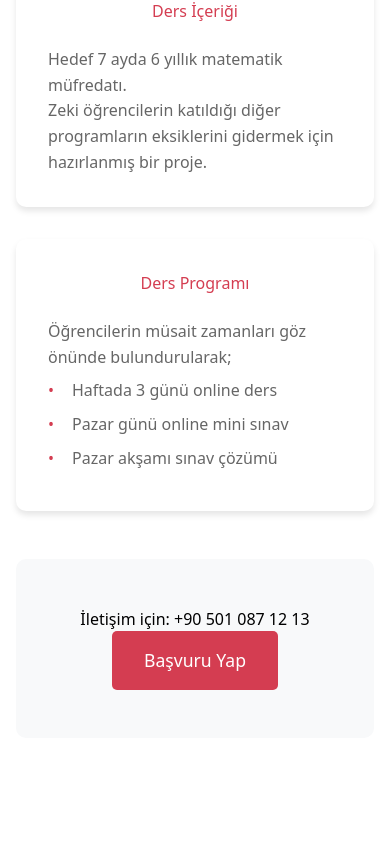
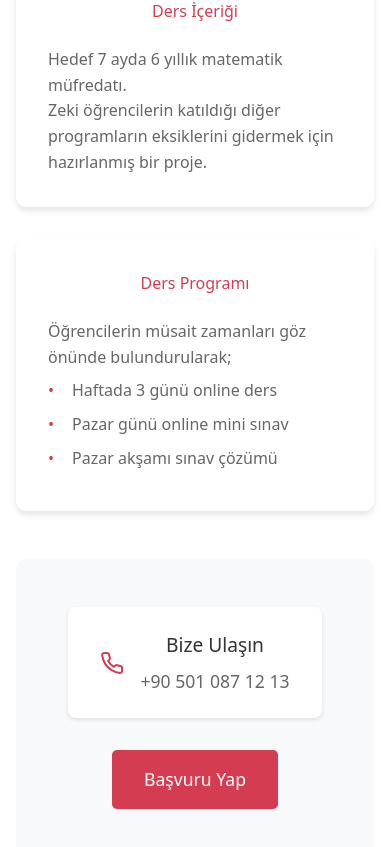
Before and after one commit to alifuatakbas/e-math-frontend, a Next.js app: page /2025-yaz in a window 390 px wide. Shown: the part 588-1435 px from the top of the page. Before the commit the page ends 1342 px from the top, so only its background shows below. Built offline with nearby package versions, Linux system fonts and the light colour scheme.

Commit message:
mobilenavbar

```diff
--- a/app/2025-yaz/page.tsx
+++ b/app/2025-yaz/page.tsx
@@ -24,7 +24,8 @@ const SummerProgram2025 = () => {
           <div className={styles.programCard}>
             <h2>Hedef Kitle</h2>
             <div className={styles.content}>
-              <p>Önümüzdeki yıl 4, 5, 6 veya 7.sınıf&apos;a geçecek matematik alanında yetenekli ve ilgili olan olan öğrencileri hızlı bir şekilde hedeflerine ulaştırıyoruz.</p>
+              <p>Önümüzdeki yıl 4, 5, 6 veya 7.sınıf&apos;a geçecek matematik alanında yetenekli ve ilgili olan olan
+                öğrencileri hızlı bir şekilde hedeflerine ulaştırıyoruz.</p>
             </div>
           </div>
 
@@ -50,7 +51,19 @@ const SummerProgram2025 = () => {
         </div>
 
         <div className={styles.ctaSection}>
-          <h2>İletişim için: +90 501 087 12 13</h2>
+          <div className={styles.contactInfo}>
+            <div className={styles.contactIcon}>
+              <svg xmlns="http://www.w3.org/2000/svg" width="24" height="24" viewBox="0 0 24 24" fill="none"
+                   stroke="currentColor" strokeWidth="2" strokeLinecap="round" strokeLinejoin="round">
+                <path
+                    d="M22 16.92v3a2 2 0 0 1-2.18 2 19.79 19.79 0 0 1-8.63-3.07 19.5 19.5 0 0 1-6-6 19.79 19.79 0 0 1-3.07-8.67A2 2 0 0 1 4.11 2h3a2 2 0 0 1 2 1.72 12.84 12.84 0 0 0 .7 2.81 2 2 0 0 1-.45 2.11L8.09 9.91a16 16 0 0 0 6 6l1.27-1.27a2 2 0 0 1 2.11-.45 12.84 12.84 0 0 0 2.81.7A2 2 0 0 1 22 16.92z"></path>
+              </svg>
+            </div>
+            <div className={styles.contactText}>
+              <h3>Bize Ulaşın</h3>
+              <p>+90 501 087 12 13</p>
+            </div>
+          </div>
           <button className={styles.ctaButton} onClick={handleApply}>Başvuru Yap</button>
         </div>
       </div>
--- a/app/styles/Program.module.css
+++ b/app/styles/Program.module.css
@@ -118,3 +118,59 @@
     padding: 1rem;
   }
 }
+
+.ctaSection {
+  text-align: center;
+  padding: 3rem;
+  background: #f8f9fa;
+  border-radius: 10px;
+  display: flex;
+  flex-direction: column;
+  align-items: center;
+  gap: 2rem;
+}
+
+.contactInfo {
+  display: flex;
+  align-items: center;
+  gap: 1rem;
+  background: white;
+  padding: 1.5rem 2rem;
+  border-radius: 8px;
+  box-shadow: 0 2px 4px rgba(0, 0, 0, 0.1);
+}
+
+.contactIcon {
+  color: #d43d51;
+  display: flex;
+  align-items: center;
+  justify-content: center;
+}
+
+.contactText h3 {
+  color: #333;
+  margin: 0;
+  font-size: 1.2rem;
+}
+
+.contactText p {
+  color: #666;
+  margin: 0.5rem 0 0;
+  font-size: 1.1rem;
+  font-weight: 500;
+}
+
+/* Dark mode için */
+@media (prefers-color-scheme: dark) {
+  .contactInfo {
+    background: #2d2d2d;
+  }
+
+  .contactText h3 {
+    color: #fff;
+  }
+
+  .contactText p {
+    color: #ccc;
+  }
+}
```
